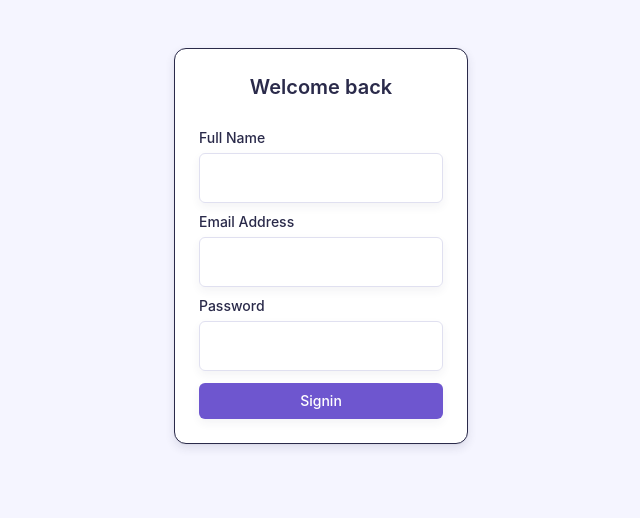
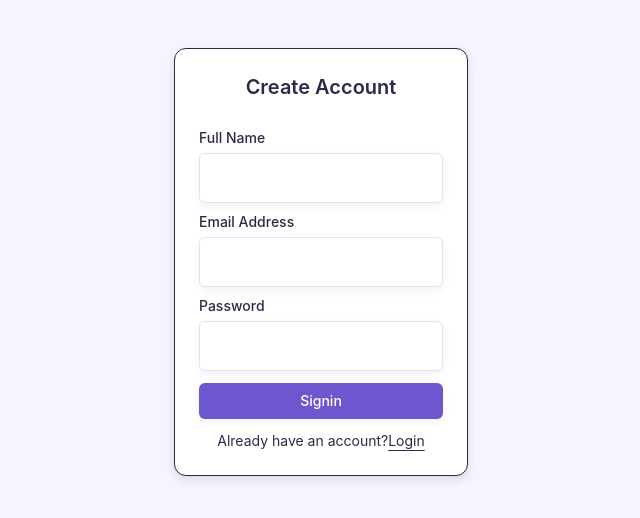
Before and after one commit to B-Chichi/Event-planner-Frontend, a React (Vite) app: page /signin in a window 1280 px wide. Shown: the top 518 px of the page, without its empty margins (319-959 px from the left). Built offline with nearby package versions, Linux system fonts and the light colour scheme.

Commit message:
modifications done

```diff
--- a/src/Pages/home.jsx
+++ b/src/Pages/home.jsx
@@ -1,11 +1,13 @@
 import { Button } from "@/components/ui/button";
+import logo from "../assets/event planner logo.png";
 
 import { Link } from "react-router-dom";
 
 
 export const HomePage = () => {
   return (
-    <div className="overflow-hidden">
+    <div className="overflow-hidden flex flex-col items-center">
+      <img src={logo} alt="EventPlanner Logo" className="w-40 h-40" />
       <div className="relative mx-auto max-w-5xl px-6 py-28 lg:py-24">
         <div className="relative z-10 mx-auto max-w-2xl text-center">
           <h1 className="text-balance text-4xl font-semibold md:text-5xl lg:text-6xl">
--- a/src/components/Layout/Layout.jsx
+++ b/src/components/Layout/Layout.jsx
@@ -7,7 +7,7 @@ export function Layout() {
   return (
     <>
       <Dashboard>
-        <h1 className="text-5xl">Dashboard</h1>
+        <h1 className="text-5xl">Event Planner</h1>
         <SearchBar />
         <EventList />
       </Dashboard>
--- a/src/components/app-sidebar.jsx
+++ b/src/components/app-sidebar.jsx
@@ -1,5 +1,5 @@
 import * as React from "react";
-import { Home, LayoutDashboard, Calendar, Trash2, Plus, SquarePlusIcon } from "lucide-react";
+import { Home, LayoutDashboard, Calendar, Trash2, SquarePlusIcon, Settings } from "lucide-react";
 
 import { NavMain } from "@/components/nav-main";
 import { NavSecondary } from "@/components/nav-secondary";
@@ -43,6 +43,11 @@ const data = {
       url: "/login",
       icon: Trash2,
     },
+    {
+      title: "Settings",
+      url: "#",
+      icon:Settings
+    },
   ],
 };
 
--- a/src/components/login-form.jsx
+++ b/src/components/login-form.jsx
@@ -76,8 +76,8 @@ export function LoginForm({ className, ...props }) {
                 </Button>
               </div>
               <div className="text-center text-sm">
-                Don&apos;t have an account?{" "}
-                <a href="#" className="underline underline-offset-4">
+                Don&apos;t have an account?
+                <a href="/signin" className="underline underline-offset-4">
                   Sign up
                 </a>
               </div>
--- a/src/components/signin-form.jsx
+++ b/src/components/signin-form.jsx
@@ -51,7 +51,7 @@ export function SignInForm({ className, ...props }) {
     >
       <Card>
         <CardHeader className="text-center">
-          <CardTitle className="text-xl">Welcome back</CardTitle>
+          <CardTitle className="text-xl">Create Account</CardTitle>
         </CardHeader>
         <CardContent>
           <Form {...form}>
@@ -102,6 +102,12 @@ export function SignInForm({ className, ...props }) {
                   <Button type="submit" className="w-full">
                     Signin
                   </Button>
+                  <div className="text-center text-sm">
+                    Already have an account?
+                    <a href="/login" className="underline underline-offset-4">
+                      Login
+                    </a>
+                  </div>
                 </div>
               </div>
             </form>
```
Also changed, not shown: src/assets/event planner logo.png (added).
